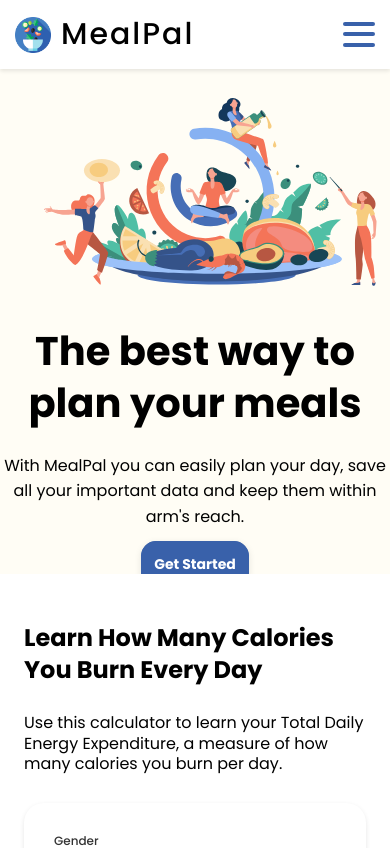
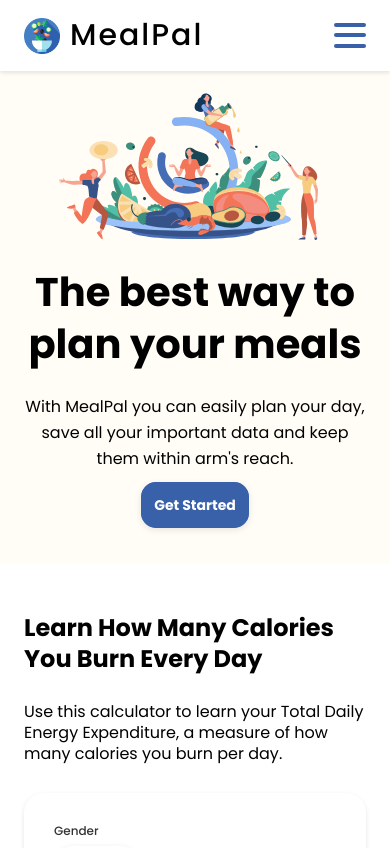
Before and after one commit to domihustinova/meal-plan, a React (Create React App) app: page / in a window 390 px wide. Shown: the top 848 px of the page. Built offline with nearby package versions, Linux system fonts and the light colour scheme.

Commit message:
style: fix styling for smaller resolutions

```diff
--- a/src/components/Header/styles/Header.js
+++ b/src/components/Header/styles/Header.js
@@ -13,9 +13,9 @@
 export const Frame = styled.div`
   display: flex;
   width: 100%;
-  max-width: 69.375rem;
+  max-width: 1125px;
   margin: 0 auto;
-  padding: 15px;
+  padding: 16px 24px;
   justify-content: space-between;
   align-items: center;
 `;
@@ -98,7 +98,7 @@
 
 export const Dropdown = styled.div`
   background: #fff;
-  height: 100px;
+  height: 102px;
 
   a {
     display: block;
--- a/src/components/Hero/Hero.js
+++ b/src/components/Hero/Hero.js
@@ -1,7 +1,6 @@
 import React from "react";
 
 import {
-  ButtonLink,
   Container,
   Frame,
   Image,
@@ -9,6 +8,7 @@
   TextContainer,
   Title,
 } from "./styles/Hero";
+import Button from "../common/Button";
 
 export default function Hero({ children, ...restProps }) {
   return <Container {...restProps}>{children}</Container>;
@@ -41,8 +41,8 @@
   ...restProps
 }) {
   return (
-    <ButtonLink type={type} size={size} {...restProps}>
+    <Button type={type} size={size} {...restProps}>
       {children}
-    </ButtonLink>
+    </Button>
   );
 };
--- a/src/components/Hero/styles/Hero.js
+++ b/src/components/Hero/styles/Hero.js
@@ -1,14 +1,24 @@
 import styled from "styled-components/macro";
-import Button from "../../common/Button";
+import { MEDIA_QUERY } from "../../../theme/consts";
 
 export const Container = styled.section`
   width: 100%;
   background: ${({ theme }) => theme.backgroundHero};
   overflow: hidden;
+  padding-right: 24px;
+  padding-left: 24px;
+  padding-bottom: 48px;
+
+  @media ${MEDIA_QUERY.MIN_LARGE} {
+    padding: 0;
+  }
 `;
 
 export const Frame = styled.div`
-  @media (min-width: 640px) {
+  display: flex;
+  flex-direction: column;
+
+  @media ${MEDIA_QUERY.MIN_LARGE} {
     position: relative;
     max-width: 69.375rem;
     width: 100%;
@@ -18,12 +28,12 @@
 `;
 
 export const Image = styled.img`
-  height: 15.625rem; /* 250px */
+  width: 100%;
 
-  @media (min-width: 640px) {
+  @media ${MEDIA_QUERY.MIN_LARGE} {
     position: absolute;
     top: 50px;
-    left: 150px;
+    left: 140px;
     height: 40rem;
   }
 `;
@@ -42,16 +52,13 @@
 export const TextContainer = styled.div`
   text-align: center;
 
-  @media (min-width: 640px) {
+  @media ${MEDIA_QUERY.MIN_LARGE} {
     position: absolute;
     top: 20px;
-    left: 0;
+    left: 16px;
     text-align: left;
     display: flex;
     flex-direction: column;
-    padding: 0 15px;
     width: 500px;
   }
 `;
-
-export const ButtonLink = styled(Button)``;
--- a/src/containers/Header.js
+++ b/src/containers/Header.js
@@ -8,7 +8,7 @@
   const windowSize = useWindowSize();
   const [isDropdownOpen, setIsDropdownOpen] = useState(false);
 
-  const isMobile = windowSize.width < 769;
+  const isMobile = windowSize.width < 1110;
   const toggleDropdown = () => {
     setIsDropdownOpen(!isDropdownOpen);
   };
```
